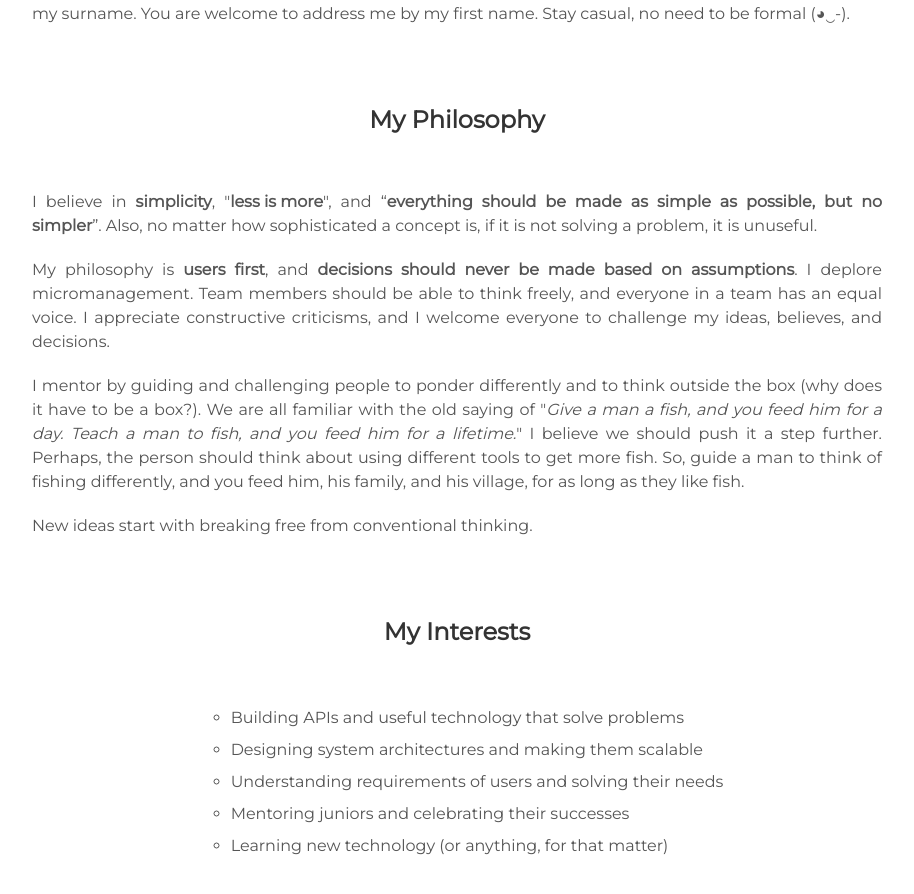
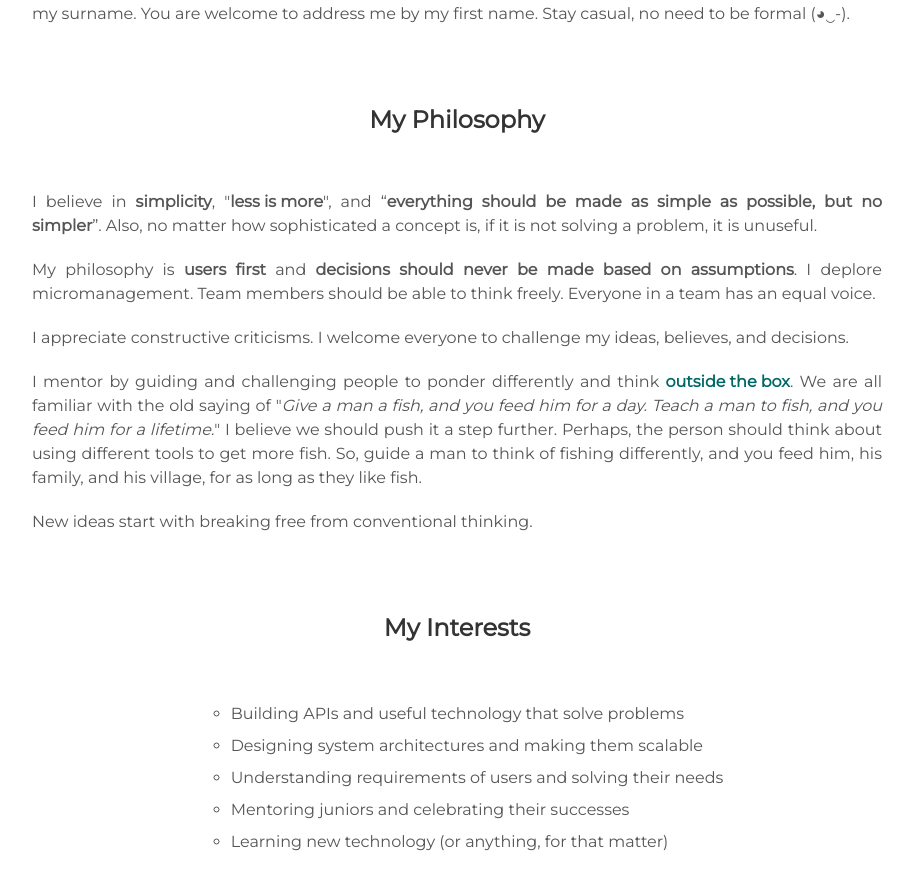
Before and after one commit to mingkichong/mingkichong.github.io, a Jekyll site: the page built from index.html, in a window 1280 px wide and 900 px high, scrolled down 2371 px. Shown: the top 894 px of the window, without its empty margins (183-1097 px from the left). Built offline with Jekyll 4.4.1, drawn with Linux system fonts in a browser that asks for light colours.

Commit message:
update philosophy section

```diff
--- a/_includes/about.html
+++ b/_includes/about.html
@@ -26,12 +26,14 @@
   Also, no matter how sophisticated a concept is, if it is not solving a problem, it is unuseful.
 </div>
 <div class="about_details">
-  My philosophy is <strong>users first</strong>, and <strong>decisions should never be made based on assumptions</strong>.
-  I deplore micromanagement. Team members should be able to think freely, and everyone in a team has an equal voice.
-  I appreciate constructive criticisms, and I welcome everyone to challenge my ideas, believes, and decisions.
+  My philosophy is <strong>users first</strong> and <strong>decisions should never be made based on assumptions</strong>.
+  I deplore micromanagement. Team members should be able to think freely. Everyone in a team has an equal voice.
 </div>
 <div class="about_details">
-  I mentor by guiding and challenging people to ponder differently and to think outside the box (why does it have to be a box?).
+  I appreciate constructive criticisms. I welcome everyone to challenge my ideas, believes, and decisions.
+</div>
+<div class="about_details">
+  I mentor by guiding and challenging people to ponder differently and think <span id="about_link"><a><span class="tooltip">outside the box<span class="tooltiptext">why does it have to be a box?</span></span></a></span>.
   We are all familiar with the old saying of "<em>Give a man a fish, and you feed him for a day. Teach a man to fish, and you feed him for a lifetime.</em>"
   I believe we should push it a step further.
   Perhaps, the person should think about using different tools to get more fish.
```
